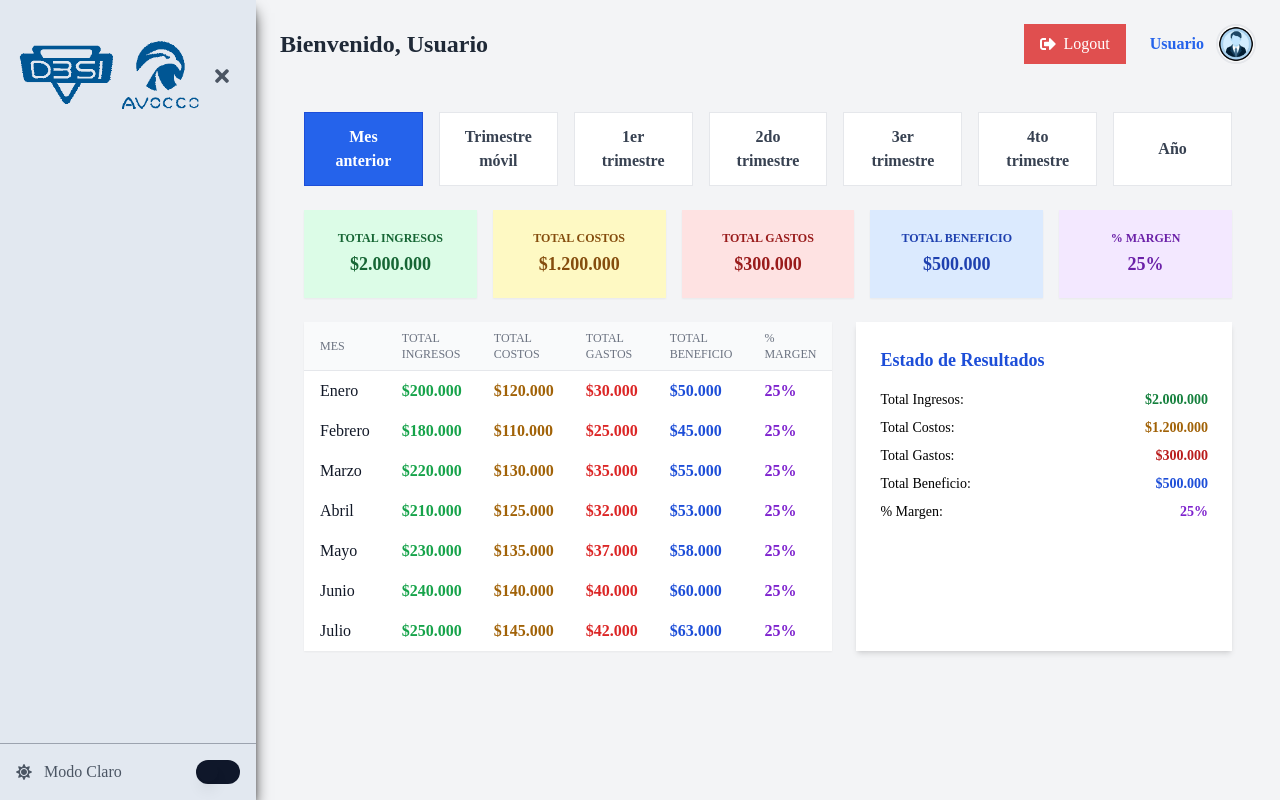
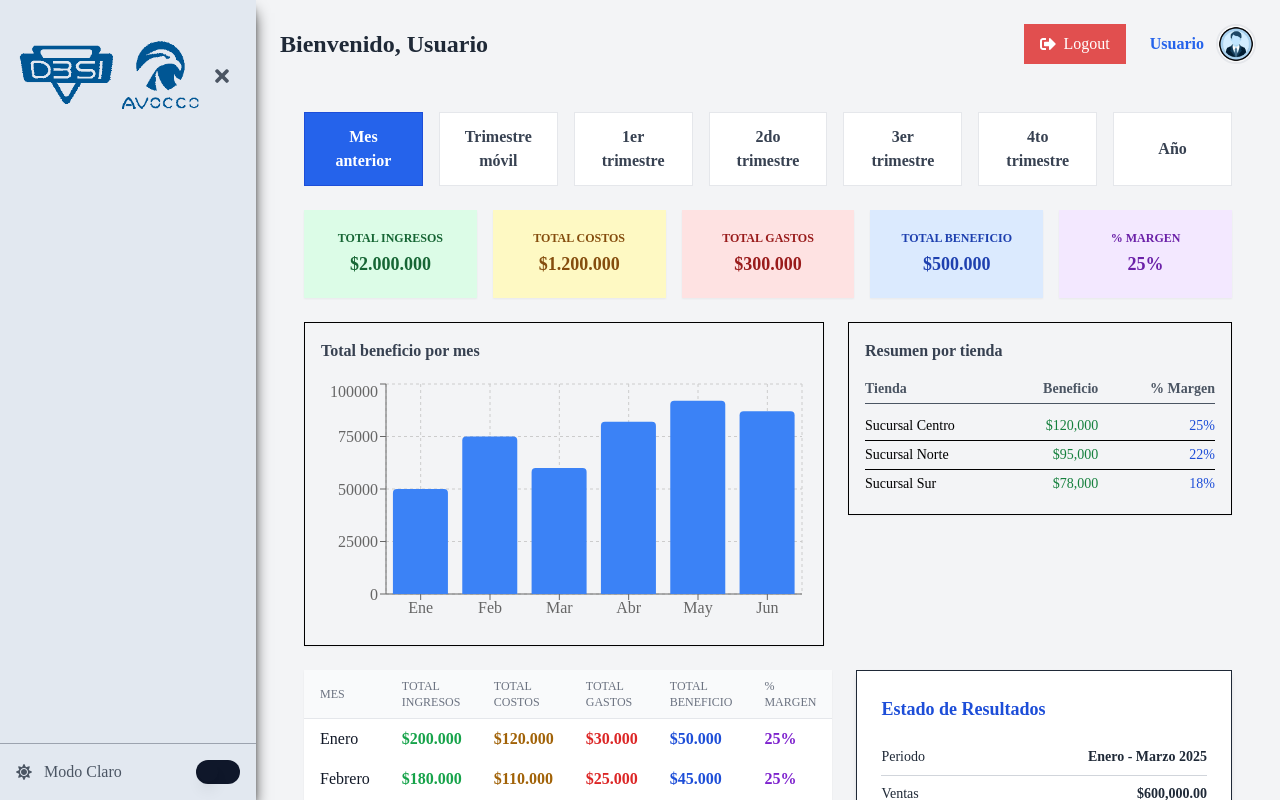
Before and after one commit to felipecalderon/d3si-front-v2, a Next.js app: page /home/incomeStatement in a window 1280 px wide. Built offline with nearby package versions, Linux system fonts and the light colour scheme.

Commit message:
Se hace vista completa de estado de resultados, falta trabajar sobre sus funcionalidades

```diff
--- a/src/components/Usuarios/Tables/GastosTable.tsx
+++ b/src/components/Usuarios/Tables/GastosTable.tsx
@@ -170,13 +170,13 @@ export default function GastosTable() {
     return (
         <>
             <div className="bg-white dark:bg-slate-800 rounded-lg shadow-sm overflow-hidden">
-                {/* Botón para generar estado de resultados */}
+                {/* Botón para ir a estado de resultados */}
                 <div className="flex justify-end p-4">
                     <Button
                         className="bg-blue-600 hover:bg-blue-700 text-white px-4 py-2 rounded-md flex items-center space-x-2"
                         onClick={() => router.push("/home/incomeStatement")}
                     >
-                        <span>Generar estado de resultados</span>
+                        <span>Ir al estado de resultados</span>
                     </Button>
                 </div>
                 {/* Header con búsqueda y botón agregar */}
--- /dev/null
+++ b/src/components/incomeStatement/BenefitBarChart.tsx
@@ -0,0 +1,30 @@
+"use client"
+
+import { BarChart, Bar, XAxis, YAxis, CartesianGrid, Tooltip, ResponsiveContainer } from "recharts"
+import { Card } from "@/components/ui/card"
+
+const data = [
+    { mes: "Ene", beneficio: 50000 },
+    { mes: "Feb", beneficio: 75000 },
+    { mes: "Mar", beneficio: 60000 },
+    { mes: "Abr", beneficio: 82000 },
+    { mes: "May", beneficio: 92000 },
+    { mes: "Jun", beneficio: 87000 },
+]
+
+export default function BenefitBarChart() {
+    return (
+        <Card className="p-4">
+            <h3 className="text-base font-semibold mb-4 text-gray-700 dark:text-white">Total beneficio por mes</h3>
+            <ResponsiveContainer width="100%" height={250}>
+                <BarChart data={data}>
+                    <CartesianGrid strokeDasharray="3 3" />
+                    <XAxis dataKey="mes" />
+                    <YAxis />
+                    <Tooltip formatter={(value: number) => `$${value.toLocaleString()}`} />
+                    <Bar dataKey="beneficio" fill="#3b82f6" radius={[4, 4, 0, 0]} />
+                </BarChart>
+            </ResponsiveContainer>
+        </Card>
+    )
+}
--- a/src/components/incomeStatement/IncomeStatementView.tsx
+++ b/src/components/incomeStatement/IncomeStatementView.tsx
@@ -2,6 +2,8 @@ import SummaryCards from "./SummaryCards"
 import TotalsCards from "./TotalsCards"
 import IncomeStatementTable from "./IncomeStatementTable"
 import ResultsPanel from "./ResultsPanel"
+import BenefitBarChart from "./BenefitBarChart"
+import StoreSummaryTable from "./StoreSummaryTable"
 
 export default function IncomeStatementView() {
     // Aquí se debe obtener los datos de gastos, ingresos y costos, por ahora es estático
@@ -10,11 +12,22 @@ export default function IncomeStatementView() {
         <div className="p-6 space-y-6">
             <SummaryCards />
             <TotalsCards />
+
+            {/* Gráfica de barras */}
+            <div className="flex flex-col md:flex-row gap-6">
+                <div className="flex-1">
+                    <BenefitBarChart />
+                </div>
+                <div className="w-full md:w-96 flex flex-col">
+                    <StoreSummaryTable />
+                </div>
+            </div>
+
             <div className="flex flex-col md:flex-row gap-6">
                 <div className="flex-1">
                     <IncomeStatementTable />
                 </div>
-                <div className="w-full md:w-96">
+                <div className="w-full md:w-96 flex flex-col">
                     <ResultsPanel />
                 </div>
             </div>
--- a/src/components/incomeStatement/ResultsPanel.tsx
+++ b/src/components/incomeStatement/ResultsPanel.tsx
@@ -1,29 +1,98 @@
+"use client"
+
+import { Card } from "@/components/ui/card"
+
+interface FinancialData {
+    periodo: string
+    ventas: number
+    costoVentas: number
+    gastosVenta: number
+    gastosAdministracion: number
+    gastosFinancieros: number
+    otrosIngresos: number
+    impuestos: number
+}
+
+const mockData: FinancialData = {
+    periodo: "Enero - Marzo 2025",
+    ventas: 600000,
+    costoVentas: 360000,
+    gastosVenta: 90000,
+    gastosAdministracion: 0,
+    gastosFinancieros: 0,
+    otrosIngresos: 50000,
+    impuestos: 0,
+}
+
 export default function ResultsPanel() {
-    return (
-        <div className="bg-white dark:bg-slate-800 rounded-lg shadow-md p-6 h-full flex flex-col">
-            <h2 className="text-lg font-bold mb-4 text-blue-700">Estado de Resultados</h2>
-            <div className="flex-1 flex flex-col gap-2">
-                <div className="flex justify-between text-sm">
-                    <span>Total Ingresos:</span>
-                    <span className="font-semibold text-green-700">$2.000.000</span>
-                </div>
-                <div className="flex justify-between text-sm">
-                    <span>Total Costos:</span>
-                    <span className="font-semibold text-yellow-700">$1.200.000</span>
-                </div>
-                <div className="flex justify-between text-sm">
-                    <span>Total Gastos:</span>
-                    <span className="font-semibold text-red-700">$300.000</span>
-                </div>
-                <div className="flex justify-between text-sm">
-                    <span>Total Beneficio:</span>
-                    <span className="font-semibold text-blue-700">$500.000</span>
-                </div>
-                <div className="flex justify-between text-sm">
-                    <span>% Margen:</span>
-                    <span className="font-semibold text-purple-700">25%</span>
-                </div>
-            </div>
+    const {
+        periodo,
+        ventas,
+        costoVentas,
+        gastosVenta,
+        gastosAdministracion,
+        gastosFinancieros,
+        otrosIngresos,
+        impuestos,
+    } = mockData
+
+    const utilidadBruta = ventas - costoVentas
+    const totalGastosOperacion = gastosVenta + gastosAdministracion + gastosFinancieros
+    const utilidadOperacion = utilidadBruta - totalGastosOperacion
+    const utilidadAntesImpuestos = utilidadOperacion + otrosIngresos
+    const utilidadNeta = utilidadAntesImpuestos - impuestos
+
+    const format = (n: number) => n.toLocaleString("es-MX", { style: "currency", currency: "MXN" })
+
+    const Row = ({ label, value, className = "" }: { label: string; value: string | number; className?: string }) => (
+        <div className={`flex justify-between text-sm ${className}`}>
+            <span>{label}</span>
+            <span className="font-semibold">{typeof value === "number" ? format(value) : value}</span>
         </div>
     )
+
+    return (
+        <Card className="bg-white dark:bg-slate-800 rounded-lg shadow-md p-6 h-full flex flex-col space-y-2 text-gray-800 dark:text-white">
+            <h2 className="text-lg font-bold mb-4 text-blue-700 dark:text-blue-400">Estado de Resultados</h2>
+
+            <Row label="Periodo" value={periodo} />
+            <hr className="my-1 border-gray-300 dark:border-gray-700" />
+
+            <Row label="Ventas" value={ventas} />
+            <Row label="(–) Costo de ventas" value={costoVentas} />
+            <Row label="= Utilidad bruta" value={utilidadBruta} className="text-blue-700 dark:text-blue-300 mt-1" />
+
+            <hr className="my-2 border-gray-300 dark:border-gray-700" />
+            <p className="text-sm font-medium text-gray-600 dark:text-gray-400 mt-1">Gastos de operación</p>
+            <Row label="Gastos de venta" value={gastosVenta} />
+            <Row label="Gastos de administración" value={gastosAdministracion} />
+            <Row label="Gastos financieros" value={gastosFinancieros} />
+            <Row
+                label="Total gastos de operación"
+                value={totalGastosOperacion}
+                className="text-red-600 dark:text-red-400"
+            />
+
+            <Row
+                label="= Utilidad de operación"
+                value={utilidadOperacion}
+                className="text-green-600 dark:text-green-300 mt-2"
+            />
+
+            <hr className="my-2 border-gray-300 dark:border-gray-700" />
+            <Row label="Otros ingresos" value={otrosIngresos} />
+            <Row
+                label="= Utilidad antes de impuestos"
+                value={utilidadAntesImpuestos}
+                className="text-blue-700 dark:text-blue-300"
+            />
+
+            <Row label="(–) Impuestos" value={impuestos} />
+            <Row
+                label="= Utilidad neta"
+                value={utilidadNeta}
+                className="text-indigo-700 dark:text-indigo-300 font-bold text-base mt-2"
+            />
+        </Card>
+    )
 }
--- /dev/null
+++ b/src/components/incomeStatement/StoreSummaryTable.tsx
@@ -0,0 +1,31 @@
+"use client"
+
+import { Card } from "@/components/ui/card"
+
+const stores = [
+    { tienda: "Sucursal Centro", beneficio: 120000, margen: 25 },
+    { tienda: "Sucursal Norte", beneficio: 95000, margen: 22 },
+    { tienda: "Sucursal Sur", beneficio: 78000, margen: 18 },
+]
+
+export default function StoreSummaryTable() {
+    return (
+        <Card className="p-4 mb-4">
+            <h3 className="text-base font-semibold mb-4 text-gray-700 dark:text-white">Resumen por tienda</h3>
+            <div className="grid grid-cols-3 text-sm font-semibold text-gray-600 dark:text-gray-300 border-b pb-1 mb-2">
+                <span>Tienda</span>
+                <span className="text-right">Beneficio</span>
+                <span className="text-right">% Margen</span>
+            </div>
+            {stores.map((store) => (
+                <div key={store.tienda} className="grid grid-cols-3 text-sm py-1 border-b last:border-none">
+                    <span>{store.tienda}</span>
+                    <span className="text-right text-green-700 dark:text-green-300">
+                        ${store.beneficio.toLocaleString()}
+                    </span>
+                    <span className="text-right text-blue-700 dark:text-blue-300">{store.margen}%</span>
+                </div>
+            ))}
+        </Card>
+    )
+}
```
